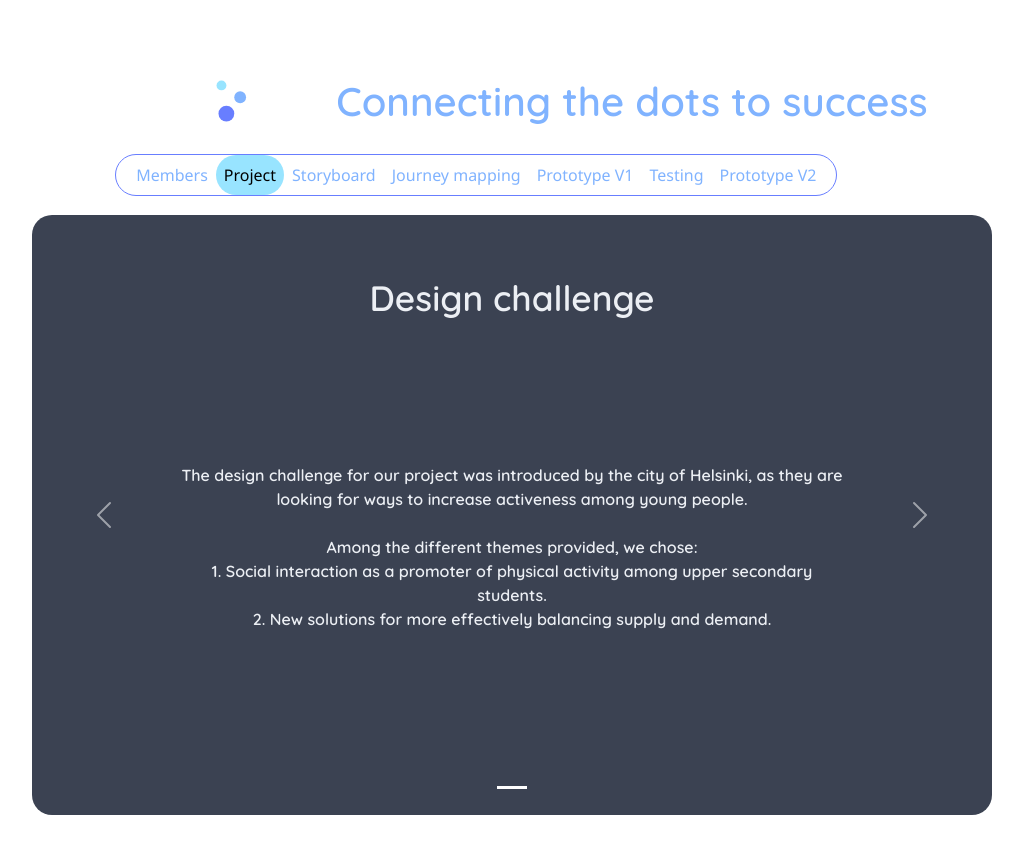
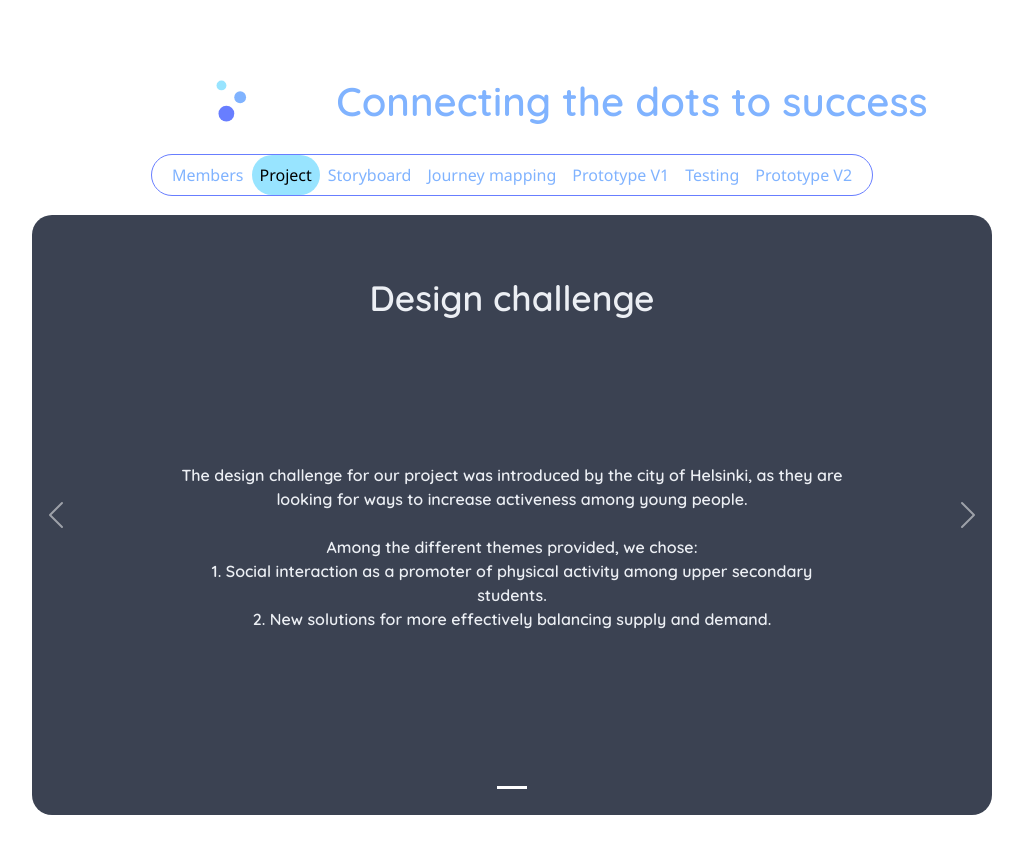
Before and after one commit to YB-BigSwan/creative-dots-team-portfolio, a React (Vite) app: page /creative-dots-team-portfolio/projects in a window 1280 px wide. Shown: the whole page, without its empty margins (128-1151 px from the left). Built offline with nearby package versions, Linux system fonts and the light colour scheme.

Commit message:
Small changes to styling

```diff
--- a/src/App.css
+++ b/src/App.css
@@ -59,6 +59,7 @@ body {
 
 .dropdown-nav {
   visibility: hidden;
+  width: 0;
 }
 
 /* Landing Page */
@@ -113,6 +114,10 @@ header {
 .carousel-caption,
 .carousel-caption h3 {
   font-family: "Quicksand", sans-serif;
+}
+
+.carousel-control-next, .carousel-control-prev {
+  width: 5%;
 }
 
 .memberDescription {
```
